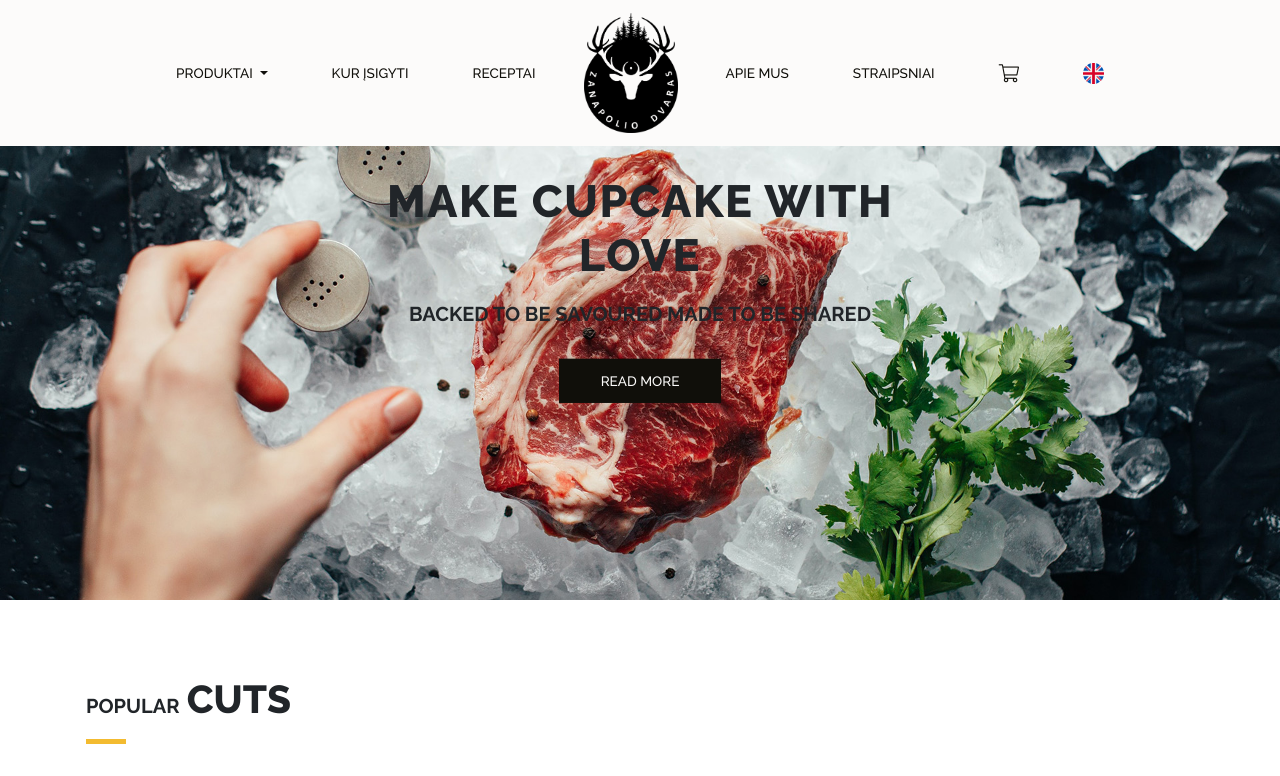
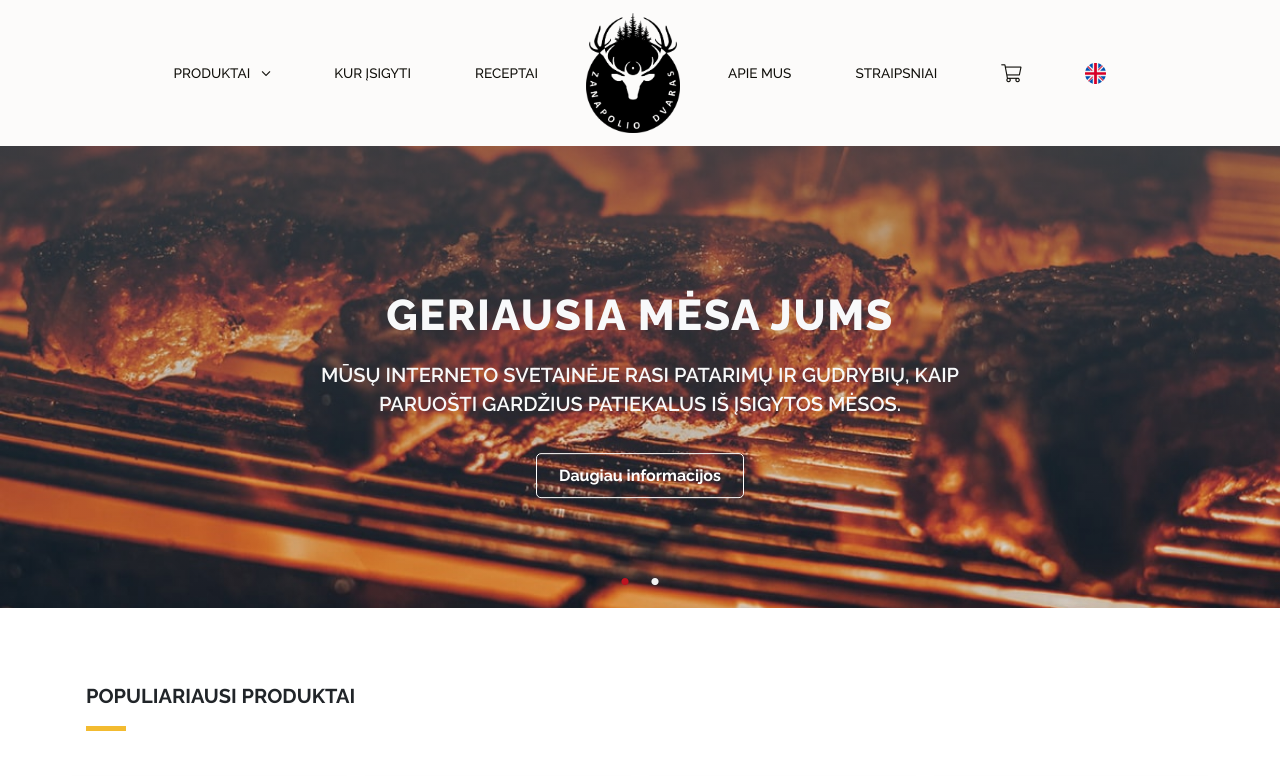
Before and after one commit to Tokenas/zanapolio_dvaras, a plain HTML site: page index.html in a window 1280 px wide. Shown: the top 776 px of the page. Drawn offline with nearby package versions, Linux system fonts and the light colour scheme; grey boxes are pictures that could not be loaded; a web font is replaced by a local one.

Commit message:
initial-commit

```diff
--- a/css/custom.css
+++ b/css/custom.css
@@ -32,6 +32,41 @@ body {
 }
 
 /* Navigation */
+.dropdown-toggle::after {
+    display: none;
+}
+
+.dropdown-icon {
+    padding-left: .5rem;
+    font-size: 17px;
+    vertical-align: -2px;
+}
+
+
+.nav-link {
+    position: relative;
+}
+
+.nav-link:before {
+    content: "";
+    height: 5px;
+    opacity: 0;
+    width: 0;
+    /* background-color: #ffcf9b; */
+    display: inline-block;
+    position: absolute;
+    bottom: 8px;
+    z-index: -1;
+    transition: all .25s ease-in-out;
+    -webkit-transition: all .25s ease-in-out;
+}
+
+.nav-link:hover:before {
+    background-color: #F3BB30;
+    opacity: 1;
+    width: 85%;
+}
+
 .bg-light {
     background-color: #fcfbfa !important;
 }
@@ -51,18 +86,27 @@ body {
     text-transform: uppercase;
 }
 
-.nav-link {
+/* .nav-link {
+    transition: all .25s ease-in-out;
+    line-height: 60px;
+    border-bottom: 1px solid transparent;
+}
+
+.nav-link:hover {
+    border-color: #100f0a;
+} */
+
+.dropdown-menu a {
     transition: all .25s ease-in-out;
 }
 
-.nav-link:hover {
-    opacity: .8;
-    border: 0;
+.dropdown-menu a:hover {
+    opacity: .75;
 }
 
 .dropdown-menu {
     transition: all .25s ease-in-out !important;
-    background-color: #eee;
+    background-color: #FCFBFA;
     border: 0;
     border-top: 1rem solid transparent;
     border-bottom: 1rem solid transparent;
@@ -81,14 +125,6 @@ body {
     line-height: 16px;
     padding: .6rem 1.5rem;
     text-transform: none !important;
-}
-
-.dropdown-item:first-child {
-    padding-top: 1.3rem;
-}
-
-.dropdown-item:last-child {
-    padding-bottom: 1.3rem;
 }
 
 .dropdown-item:focus {
@@ -198,29 +234,95 @@ a#navbarDropdown.nav-link.dropdown-toggle:focus {
 /* End navigation */
 
 /* Header */
+/* Slick pack */
+.slick-dots {
+    bottom: 1rem;
+}
+
+.slick-dots li button:before {
+    font-size: 30px;
+    color: #f2f2f2;
+}
+
+.slick-dots li.slick-active button:before {
+    color: #bd1220;
+    opacity: 1;
+}
+
+#slideshow .arrow-prev {
+    position: absolute;
+    left: 32px;
+    top: 50%;
+    -webkit-transform: translateY(-50%);
+    transform: translateY(-50%);
+}
+
+#slideshow .arrow-next {
+    position: absolute;
+    right: 28px;
+    top: 50%;
+    -webkit-transform: translateY(-50%);
+    transform: translateY(-50%);
+}
+
+.arrow-prev-icon {
+    font-size: 35px;
+    color: rgba(255,255,255,.7);;
+    cursor: pointer;
+    left: 0;
+    opacity: 0;
+    transition: all .2s ease-in-out;
+}
+
+.arrow-next-icon {
+    font-size: 35px;
+    color: rgba(255,255,255,.7);
+    cursor: pointer;
+    vertical-align: -5px;
+    right: 0;
+    opacity: 0;
+    transition: all .2s ease-in-out;
+}
+
+#slideshow:hover .arrow-prev-icon,
+#slideshow:hover .arrow-next-icon {
+    opacity: 1;
+}
+
 .landing-hero-butcher {
-    height: 75vh;
-    background: linear-gradient(to bottom, rgba(95, 95, 95, 0) 0%, rgba(95, 95, 95, 0) 100%),
+    height: 76vh;
+    background: linear-gradient(to bottom, rgba(95, 95, 95, .6) 0%, rgba(95, 95, 95, 0) 100%),
     url(../img/victoria-shes-WxNCLEKq4-Y-unsplash.jpg);
     background-size: cover;
     background-repeat: no-repeat;
     background-position: center 30%;
 }
 
+.landing-hero-butcher-copy {
+    height: 76vh;
+    background: linear-gradient(to bottom, rgba(95, 95, 95, .6) 0%, rgba(95, 95, 95, 0) 100%),
+    url(../img/meat-stake.jpg);
+    background-size: cover;
+    background-repeat: no-repeat;
+    background-position: center 30%;
+    position: relative;
+}
+
 .mid-img-title {
-    text-align: center;
-    top: 50%;
+    min-width: 300px;
+    max-width: 60%;
+    top: 60%;
     left: 50%;
-    transform: translate(-50%,-50%);
-    position: absolute;
-    z-index: 9999
+    transform: translate(-50%,-40%);
+    position: relative;
+    text-align: center !important;
 }
 
 .header-title-big {
     margin: 0;
     margin-bottom: .5rem;
     font-weight: 800;
-    font-size: 45px;
+    font-size: 43px;
     padding: .5rem 2rem;
     letter-spacing: .1rem;
     text-transform: uppercase;
@@ -229,7 +331,8 @@ a#navbarDropdown.nav-link.dropdown-toggle:focus {
 .header-title-md {
     margin: 0;
     font-size: 20px;
-    font-weight: 700;
+    font-weight: 600;
+    line-height: 29px;
     padding: .2rem 1rem;
     text-transform: uppercase;
 }
@@ -287,27 +390,27 @@ a#navbarDropdown.nav-link.dropdown-toggle:focus {
 }
 
 .button-restangle {
-    text-transform: uppercase;
-    font-size: .85rem;
-    font-weight: 500;
-    padding: .75rem 2.5rem;
-    transition: all .25s ease-in-out;
+    border: 1px solid #ffffff;
+    color: #fff;
+    padding: 12px 22px;
+    margin: 0;
+    text-decoration: none;
+    text-align: center;
+    vertical-align: middle;
+    cursor: pointer;
     outline: none;
-    background-color: #100f0a;
-    color: #fcfbfa;
-    border: 2px solid #100f0a;
+    font-size: 16px;
+    font-weight: 700;
+    line-height: 1.7;
+    border-radius: 5px;
+    transition: all 0.4s ease-in-out;
 }
 
 .button-restangle:hover {
+    border-color: #bd1220;
+    background: #bd1220;
+    color: #fff;
     text-decoration: none;
-    color: #fcfbfa;
-    box-shadow: 0 14px 26px -12px rgba(97, 53, 2, 0.534),0 4px 23px 0px rgba(5, 5, 5, 0.12),0 8px 10px -5px rgba(97, 53, 2, 0.534);
-    opacity: 0.95;
-    transform: scale(.98);
-}
-
-.button-restangle:focus {
-    border-color: #100f0a;
 }
 /* End header */
 
@@ -317,13 +420,6 @@ a#navbarDropdown.nav-link.dropdown-toggle:focus {
     padding: 1rem;
     margin-top: 60px;
     margin-bottom: 60px;
-}
-
-.about-us-title-big {
-    margin-left: .2rem;
-    text-transform: uppercase;
-    font-size: 39px;
-    font-weight: 800;
 }
 
 .about-us-title-md {
@@ -610,6 +706,13 @@ a#navbarDropdown.nav-link.dropdown-toggle:focus {
     }
 }
 
+.card {
+    position: relative;
+    background-color: #F6F9FC;
+    border-radius: .4375rem;;
+    border: 0;
+}
+
 .individual-special-menu-item h4 {
     margin: 0 0 0 1rem;
     padding-top: .5rem;
--- a/index.html
+++ b/index.html
@@ -26,6 +26,7 @@
                 <li class="nav-item dropdown">
                     <a class="nav-link dropdown-toggle" href="#" id="navbarDropdown" role="button" data-toggle="dropdown" aria-haspopup="true" aria-expanded="false">
                     Produktai
+                    <i class="dropdown-icon fal fa-angle-down"></i>
                     </a>
                     <div class="dropdown-menu" aria-labelledby="navbarDropdown">
                         <a class="dropdown-item" href="#">Skani dovana</a>
@@ -78,24 +79,40 @@
     <header id="slideshow">
         <div class="slick">
             <!-- Header slide/img content -->
+            <div class="landing-hero-butcher-copy" >
+                <div class="mid-img-title">
+                    <h1 class="header-title-big text-light">Geriausia mėsa Jums</h1>
+                    <h2 class="header-title-md text-light">Mūsų interneto svetainėje rasi patarimų ir gudrybių, kaip paruošti gardžius patiekalus iš įsigytos mėsos.</h2>
+                    <p class="btn-box">
+                        <a class="button-restangle" href="">Daugiau informacijos</a>
+                    </p>
+                </div>
+                <div class="meat-hero-deco"></div>
+            </div>
             <div class="landing-hero-butcher">
                 <div class="mid-img-title">
-                    <h1 class="header-title-big">make cupcake with love</h1>
-                    <h2 class="header-title-md">backed to be savoured made to be shared</h2>
+                    <h1 class="header-title-big">Šviežia mėsa kasdien</h1>
+                    <h2 class="header-title-md">Išsirinkti mėsą taip pat paprasta, kaip ir ją paruošti.</h2>
                     <p class="btn-box">
-                        <a class="button-restangle" href="">read more</a>
+                        <a class="button-restangle" href="">Daugiau informacijos</a>
                     </p>
                 </div>
             </div>
             <!-- End header slide/img content -->
         </div>
+        <!-- Slick arrows -->
+        <div class="arrow-prev">
+            <span><i class="arrow-prev-icon far fa-angle-left"></i></span>
+        </div>
+        <div class="arrow-next">
+            <span><i class="arrow-next-icon far fa-angle-right"></i></span>
+        </div>
     </header>
     <!-- End header -->
 
-    <!-- Product -->
+    <!-- Product items -->
     <section class="container container-custom-size">
-        <h2 class="d-inline about-us-title-md">popular</h2>
-        <h1 class="d-inline about-us-title-big">cuts</h1>
+        <h2 class="d-inline about-us-title-md">populiariausi produktai</h2>
         <div class="stylish-line"></div>
     <div class="row customize-menu-navigation d-n">
         <div class="col-4 col-sm-2 p-0">
@@ -136,16 +153,18 @@
         </div>
     </div>
     <div class="row product-holder p-0">
+        <!-- Product -->
         <div class="col-sm-3 p-0 pr-2 padding-0-for-mobile">
-            <div class="individual-special-menu-item">
+            <div class="individual-special-menu-item card pb-3">
                 <div class="individual-special-menu-photo">
                     <div style="background-image: url('img/jez-timms-DVRXFIH42d0-unsplash.jpg');"></div>
                 </div>
-                <h4>Tomahowk Stake</h4>
+                <h4>Jautienos nugarinė</h4>
                 <p>1kg-1.2kg</p>
-                <p>from <strong class="strong-p">$410</strong> to <strong class="strong-p">$624</strong></p>
+                <p>Nuo <strong class="strong-p">16.00€</strong> Iki <strong class="strong-p">23.00€</strong></p>
             </div>
         </div>
+        <!-- Product -->
         <div class="col-sm-3 p-0 pr-2 pl-2 padding-0-for-mobile">
             <div class="individual-special-menu-item">
                 <div class="individual-special-menu-photo">
@@ -156,6 +175,7 @@
                 <p>from <strong class="strong-p">$410</strong> to <strong class="strong-p">$624</strong></p>
             </div>
         </div>
+        <!-- Product -->
         <div class="col-sm-3 p-0 pr-2 pl-2 padding-0-for-mobile">
             <div class="individual-special-menu-item">
                 <div class="individual-special-menu-photo">
@@ -166,6 +186,7 @@
                 <p>from <strong class="strong-p">$410</strong> to <strong class="strong-p">$624</strong></p>
             </div>
         </div>
+        <!-- Product -->
         <div class="col-sm-3 p-0 pl-2 padding-0-for-mobile">
             <div class="individual-special-menu-item">
                 <div class="individual-special-menu-photo">
@@ -176,6 +197,7 @@
                 <p>from <strong class="strong-p">$410</strong> to <strong class="strong-p">$624</strong></p>
             </div>
         </div>
+        <!-- Product -->
         <div class="col-sm-3 p-0 pr-2 padding-0-for-mobile">
             <div class="individual-special-menu-item">
                 <div class="individual-special-menu-photo">
@@ -186,6 +208,7 @@
                 <p>from <strong class="strong-p">$410</strong> to <strong class="strong-p">$624</strong></p>
             </div>
         </div>
+        <!-- Product -->
         <div class="col-sm-3 p-0 pr-2 pl-2 padding-0-for-mobile">
             <div class="individual-special-menu-item">
                 <div class="individual-special-menu-photo">
@@ -196,6 +219,7 @@
                 <p>from <strong class="strong-p">$410</strong> to <strong class="strong-p">$624</strong></p>
             </div>
         </div>
+        <!-- Product -->
         <div class="col-sm-3 p-0 pr-2 pl-2 padding-0-for-mobile">
             <div class="individual-special-menu-item">
                 <div class="individual-special-menu-photo">
@@ -206,6 +230,7 @@
                 <p>from <strong class="strong-p">$410</strong> to <strong class="strong-p">$624</strong></p>
             </div>
         </div>
+        <!-- Product -->
         <div class="col-sm-3 p-0 pl-2 padding-0-for-mobile">
             <div class="individual-special-menu-item">
                 <div class="individual-special-menu-photo">
@@ -231,8 +256,7 @@
         <div class="row margin-for-row">
             <!-- About us -->
             <div class="col-xs-12 col-sm-6 padding-zero-at-tablet">
-                <h2 class="d-inline about-us-title-md">We are</h2>
-                <h1 class="d-inline about-us-title-big">zanapolio dvaras</h1>
+                <h2 class="d-inline about-us-title-md">Apie mus</h2>
                 <div class="stylish-line"></div>
                 <i class="quete fas fa-quote-left"></i>
                 <p class="about-us-p">
@@ -261,8 +285,7 @@
 
     <!-- Special menu -->
     <section class="container container-custom-size">
-            <h2 class="d-inline about-us-title-md align-middle">our special</h2>
-            <h1 class="d-inline about-us-title-big">menu</h1>
+            <h2 class="d-inline about-us-title-md align-middle">naujausi receptai</h2>
             <div class="stylish-line"></div>
         <div class="row">
             <div class="col-sm-4 p-0 pr-2 padding-0-for-mobile">
--- a/js/custom.js
+++ b/js/custom.js
@@ -29,29 +29,15 @@ $(document).ready(() => {
             nextArrow: '.arrow-next',
             autoplay: false,
             infinite: true,
-            dots: false
+            dots: true
         }
     );
   });
 // End header slide
 
-// $(document).on("scroll",function(){
-//       if ($(document).scrollTop() > 100){
-//         $("logo-png").addClass("smaller");
-//       }else {
-//         $("logo-png").removeClass("smaller");
-//       }
-//     });
 
-
+// shrink logo on scroll
 function resizeLogo() {
-    /* set after which point you want to change the logo.
-    I set it when the scroll is more than your navbar height but you can set it to a numeric
-    value e.g 100 or bind it to an element by an id */
-
-    // var offset = parseInt($(".navbar").height());
-    // var duration = 500;
-
     $(window).scroll(function() {
         if ($(this).scrollTop() > 80) {
             $(".logo-png").addClass("smaller");
```
Also changed, not shown: img/bg.jpg (added), img/meat-stake.jpg (added), img/photo-1481872385041-9649028b9add.jpg (added), img/photo-1601642263169-e6159cd2320e.jpg (added), img/produktas1.png (added), img/produktas2.jpeg (added).
